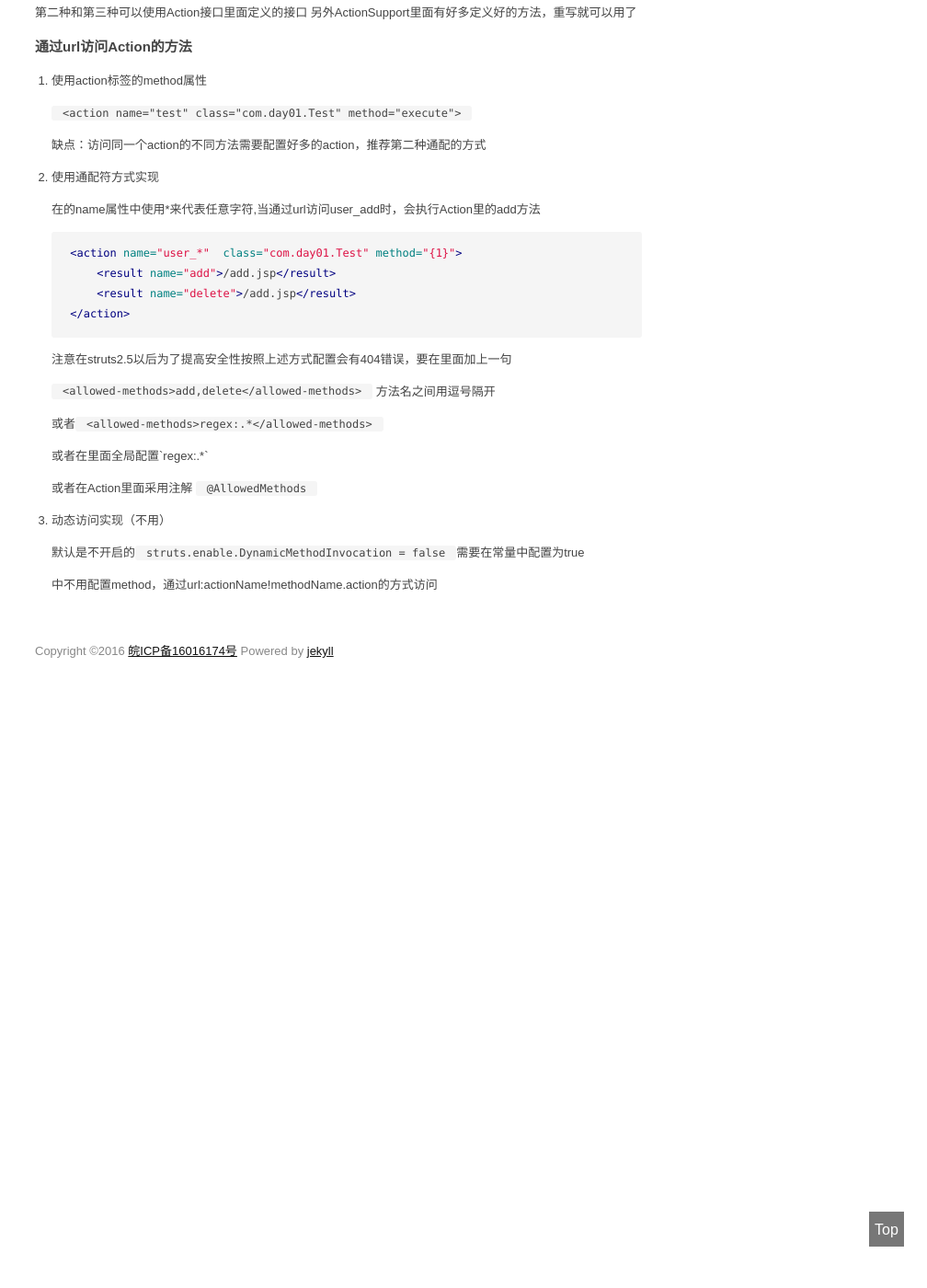
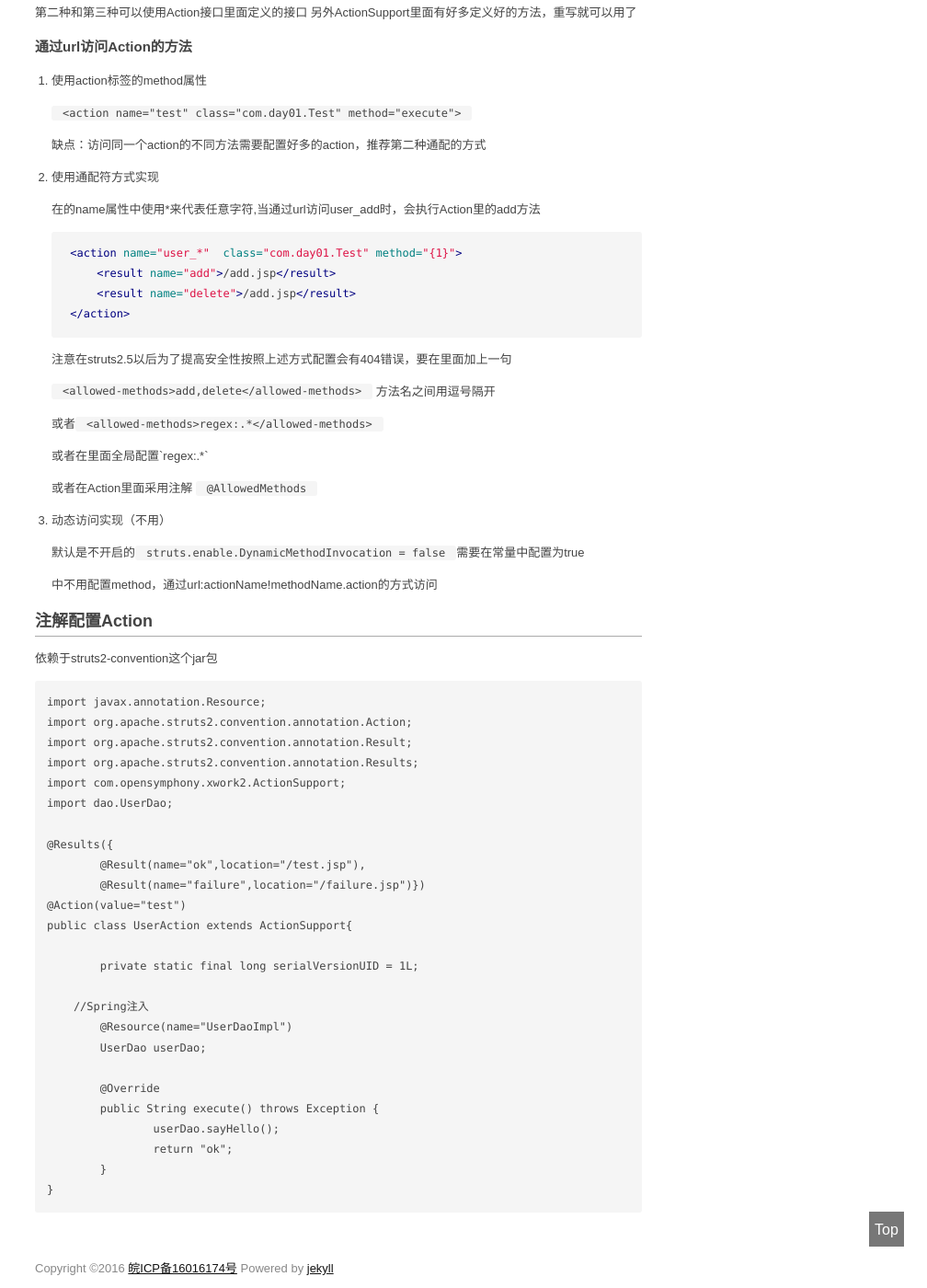
Before and after one commit to TMaize/tmaize-blog, a Jekyll site: the page built from _posts/2017-03-21-struts2学习02-配置-注解-action.md, in a window 1280 px wide and 1400 px high, scrolled down 2479 px. Shown: the whole window at 92% size, without its empty margins (272-1280 px from the left). Built offline with Jekyll 4.4.1, drawn with Linux system fonts in a browser that asks for light colours; some of the changed text lies outside the part shown.

Commit message:
修改文章

````diff
--- a/_posts/2017-03-21-struts2学习笔记02-配置文件-action.md
+++ b/_posts/2017-03-21-struts2学习02-配置-注解-action.md
@@ -1,8 +1,9 @@
 ---
 layout: mypost
-title: Struts2学习笔记02 配置文件 Action编写访问
+title: Struts2学习-02 配置 注解 Action
 categories: [java]
 ---
+
 # web.xml配置
 
 ```xml
@@ -141,3 +142,35 @@ servlet和action的区别，servlet默认在第一次访问时创建，action每
     默认是不开启的`struts.enable.DynamicMethodInvocation = false`需要在常量中配置为true
 
     <action>中不用配置method，通过url:actionName!methodName.action的方式访问
+
+# 注解配置Action
+
+依赖于struts2-convention这个jar包
+
+```
+import javax.annotation.Resource;
+import org.apache.struts2.convention.annotation.Action;
+import org.apache.struts2.convention.annotation.Result;
+import org.apache.struts2.convention.annotation.Results;
+import com.opensymphony.xwork2.ActionSupport;
+import dao.UserDao;
+
+@Results({
+	@Result(name="ok",location="/test.jsp"),
+	@Result(name="failure",location="/failure.jsp")})
+@Action(value="test")
+public class UserAction extends ActionSupport{
+
+	private static final long serialVersionUID = 1L;
+
+    //Spring注入
+	@Resource(name="UserDaoImpl")
+	UserDao userDao;
+
+	@Override
+	public String execute() throws Exception {
+		userDao.sayHello();
+		return "ok";
+	}
+}
+```
````
Also changed, not shown: _posts/2017-03-12-struts2学习01-first-demo.md (renamed from _posts/2017-03-12-struts2学习笔记01-环境搭建-第一个demo.md, +2 -1 lines), _posts/2017-03-23-struts2学习03-页面配置-获取数据.md (renamed from _posts/2017-03-23-struts2学习笔记03-页面配置-获取数据.md, +1 -1 lines), _posts/2017-03-25-struts2学习04-ognl-值栈.md (renamed from _posts/2017-03-25-struts2学习笔记04-ognl-值栈.md, +1 -1 lines), _posts/2017-04-01-struts2学习05-过滤器-标签.md (renamed from _posts/2017-04-01-struts2学习笔记05-过滤器-标签.md, +1 -1 lines).
